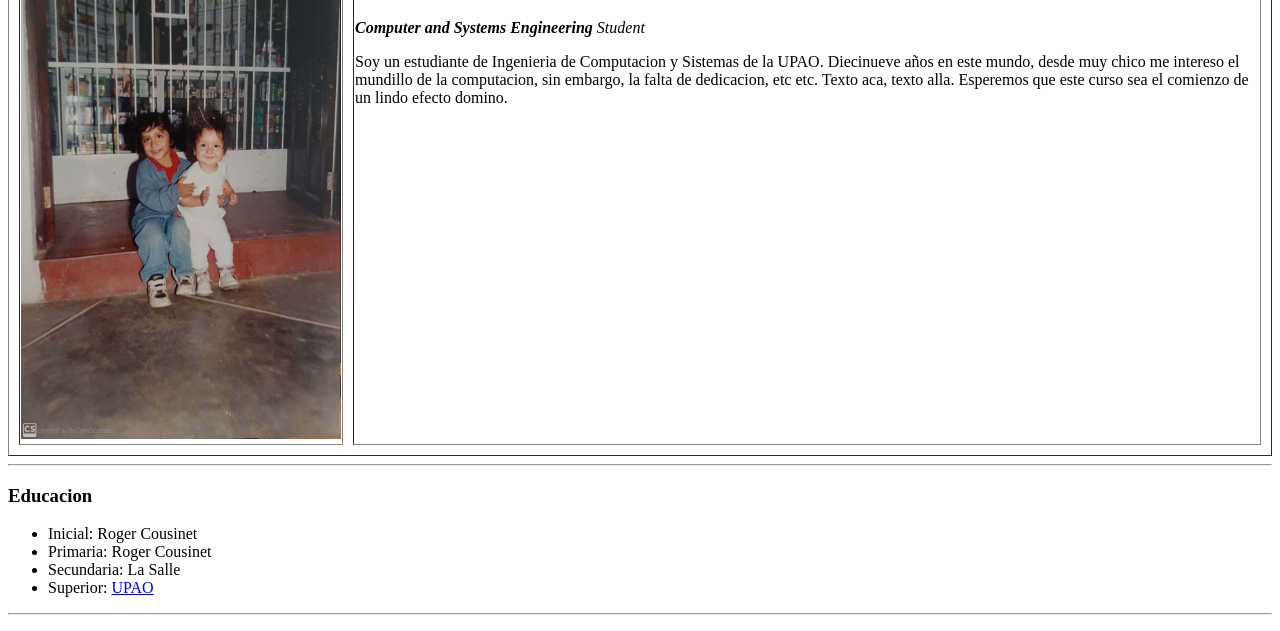
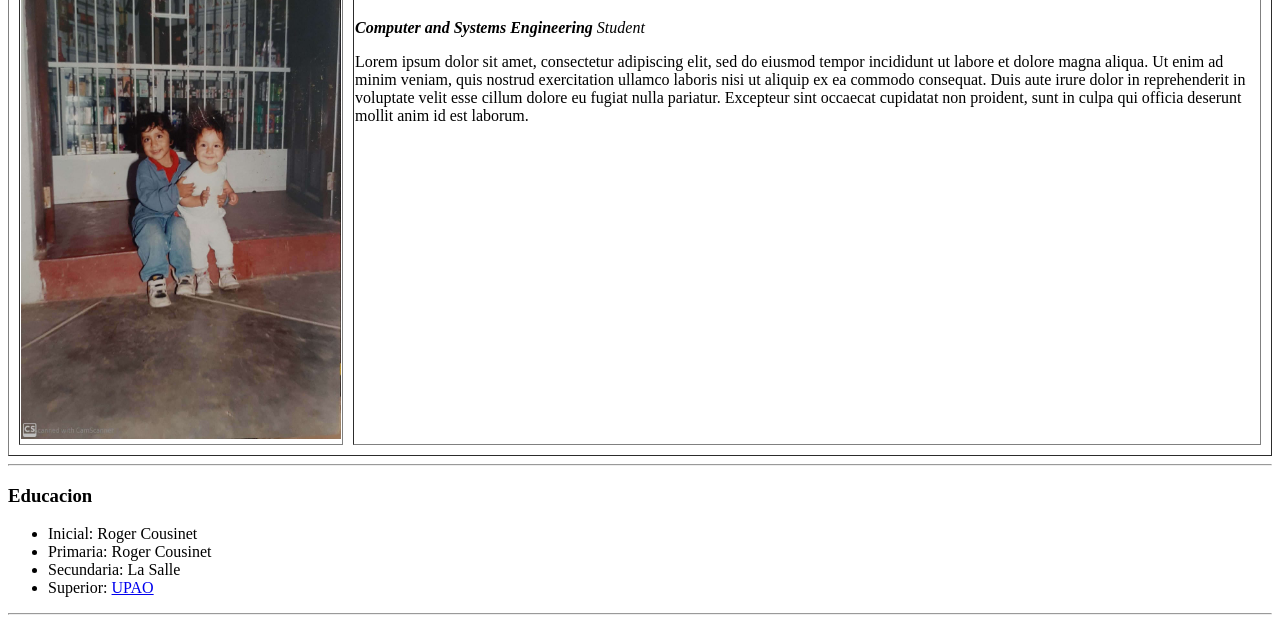
Before and after one commit to LSiccha/cv, a plain HTML site: page Index.html in a window 1280 px wide. Shown: the part 157-788 px from the top of the page. Drawn offline with Linux system fonts and the light colour scheme; files whose address does not match are found by name.

Commit message:
Update Index.html

```diff
--- a/Index.html
+++ b/Index.html
@@ -33,11 +33,11 @@
               <em><strong>Computer and Systems Engineering</strong> Student</em>
             </p>
             <p>
-              Soy un estudiante de Ingenieria de Computacion y Sistemas de la
-              UPAO. Diecinueve años en este mundo, desde muy chico me intereso
-              el mundillo de la computacion, sin embargo, la falta de
-              dedicacion, etc etc. Texto aca, texto alla. Esperemos que este
-              curso sea el comienzo de un lindo efecto domino.
+              Lorem ipsum dolor sit amet, consectetur adipiscing elit, sed do eiusmod tempor
+              incididunt ut labore et dolore magna aliqua. Ut enim ad minim veniam, quis nostrud
+              exercitation ullamco laboris nisi ut aliquip ex ea commodo consequat. Duis aute irure dolor
+              in reprehenderit in voluptate velit esse cillum dolore eu fugiat nulla pariatur. Excepteur
+              sint occaecat cupidatat non proident, sunt in culpa qui officia deserunt mollit anim id est laborum.
             </p>
           </td>
         </tr>
```
